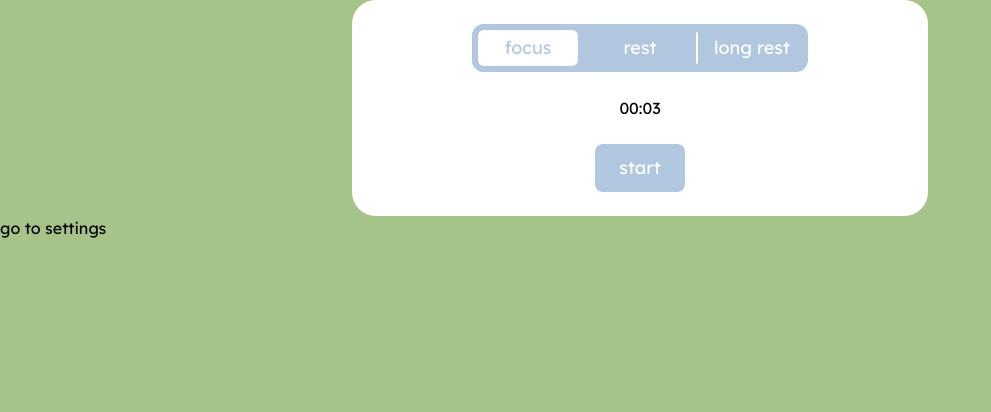
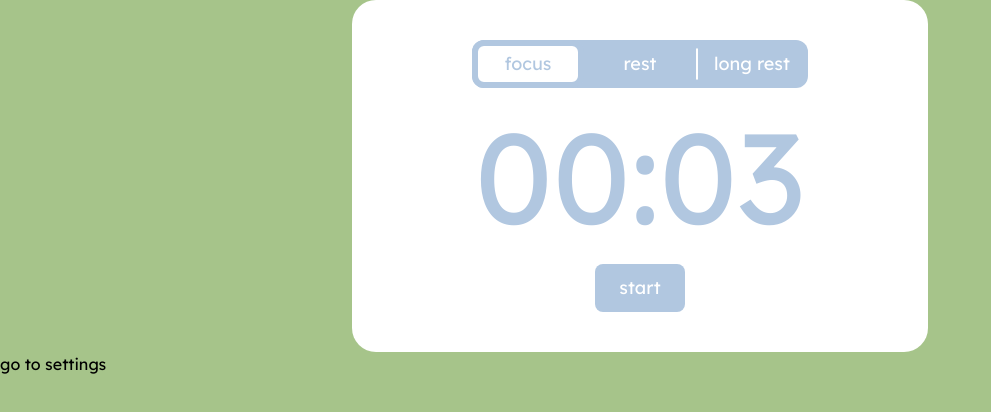
Before and after one commit to LBeukennoot/seedle, a React (Vite) app: page / in a window 1280 px wide. Shown: the top 412 px of the page, without its empty margins (0-991 px from the left). Built offline with nearby package versions, Linux system fonts and the light colour scheme.

Commit message:
Adds mode enum and timer component

```diff
--- /dev/null
+++ b/src/components/Modes.tsx
@@ -0,0 +1,5 @@
+export enum Mode {
+    Focus = 'focus',
+    Rest = 'rest',
+    Long_Rest = 'long rest'
+}
--- a/src/components/Timer.tsx
+++ b/src/components/Timer.tsx
@@ -1,5 +1,8 @@
-export default function Timer() {
+export default function Timer({ time }: any) {
+
     return (
-        <></>
+        <div className={"text-light-blue text-9xl"}>
+            {time}
+        </div>
     )
 }
--- a/src/components/navigation/screens/FocusScreen.tsx
+++ b/src/components/navigation/screens/FocusScreen.tsx
@@ -3,6 +3,8 @@ import { NavigationContext } from "../../../providers/NavigationProvider"
 import { TimerContext } from "../../../providers/TimerProvider"
 import SwitchButton, { SwitchButtonButtonType } from "./SwitchButton"
 import Button from "../../Button"
+import Timer from "../../Timer"
+import { Mode } from "../../Modes"
 
 export default function FocusScreen() {
 
@@ -10,29 +12,26 @@ export default function FocusScreen() {
     const { currentMode, getDisplayTime, start, pause } = useContext(TimerContext)
 
     const changeMode = (mode: SwitchButtonButtonType) => {
-        console.log('change mode to ' + mode.name)
+        console.log('change mode to ' + mode)
     }
 
     return (
         <div className="w-screen h-screen bg-light-green font-lexend">
 
-            <div className="bg-white mx-auto py-6 max-w-xl rounded-3xl">
+            <div className="bg-white mx-auto py-10 max-w-xl rounded-3xl">
 
                 <SwitchButton
-                    buttons={[
-                        { name: 'focus' },
-                        { name: 'rest' },
-                        { name: 'long rest' },
-                    ]}
+                    buttons={[Mode.Focus, Mode.Rest, Mode.Long_Rest]}
                     onChange={changeMode}
                 />
 
-                <div className="text-center pb-6">
-                    {getDisplayTime()}
+
+                <div className="flex justify-center pb-6">
+                    <Timer time={getDisplayTime()} />
                 </div>
 
                 <div className="flex justify-center">
-                    <Button text={"start"} onClick={() => start()}/>
+                    <Button text={"start"} onClick={() => start()} />
                 </div>
 
             </div>
--- a/src/components/navigation/screens/SwitchButton.tsx
+++ b/src/components/navigation/screens/SwitchButton.tsx
@@ -1,4 +1,5 @@
 import { useState } from "react";
+import { Mode } from "../../Modes";
 
 /**
  * Clickable object (button) that switches between multiple options
@@ -46,7 +47,7 @@ const ButtonsElement = ({
     setSessionKey,
     onChange,
 }: any) => {
-    return buttons.map((b: SwitchButtonButtonType, key: number) => {
+    return buttons.map((b: Mode, key: number) => {
         return (
             <div className="flex items-center" key={key}>
                 <div
@@ -66,7 +67,7 @@ const ButtonsElement = ({
                             (sessionKey === key ? "opacity-0" : "opacity-100")
                         }
                     >
-                        {b.name}
+                        {b}
                     </div>
                     {/* blue text (when button selected) */}
                     <div
@@ -75,7 +76,7 @@ const ButtonsElement = ({
                             (sessionKey === key ? "opacity-100" : "opacity-0")
                         }
                     >
-                        {b.name}
+                        {b}
                     </div>
                 </div>
                 {key !== length - 1 ? (
@@ -90,7 +91,7 @@ const ButtonsElement = ({
 };
 
 export type SwitchButtonType = {
-    buttons: SwitchButtonButtonType[];
+    buttons: Mode[];
     width?: number;
     onChange: Function;
 };
```
